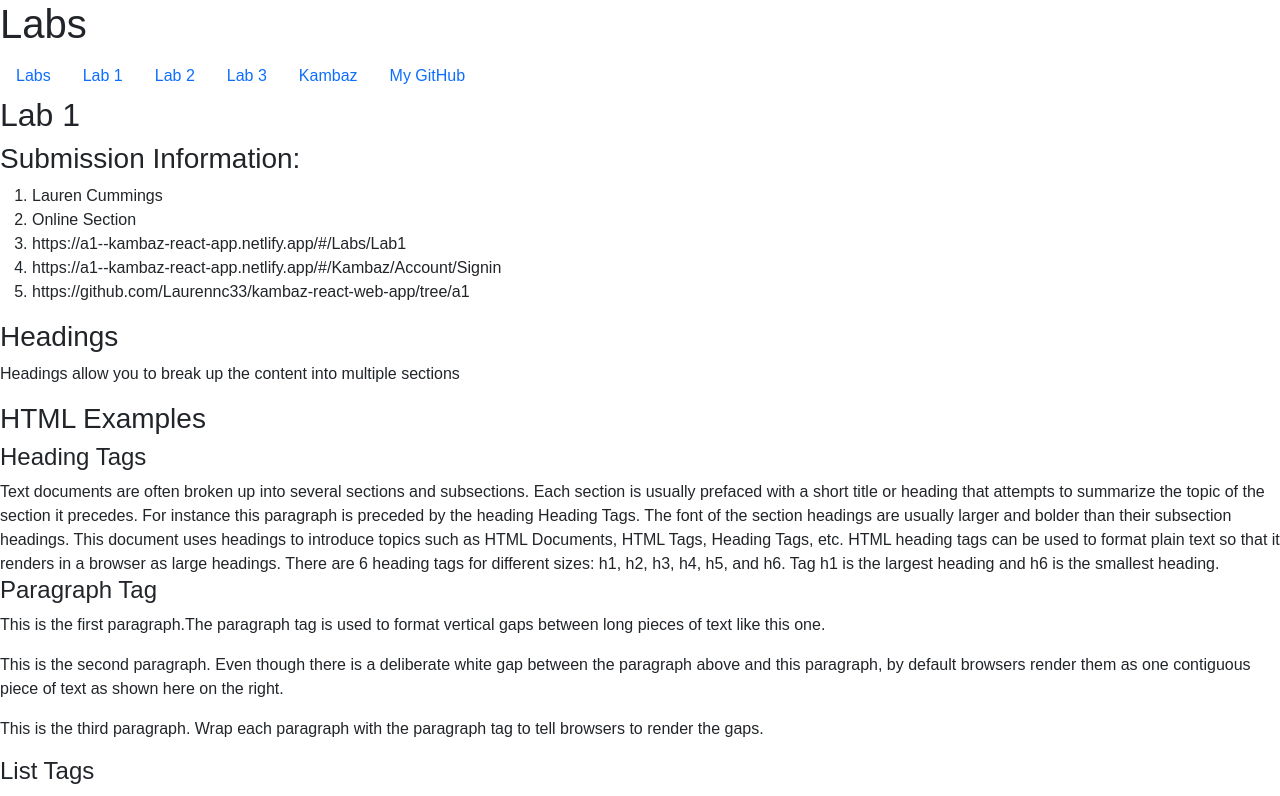
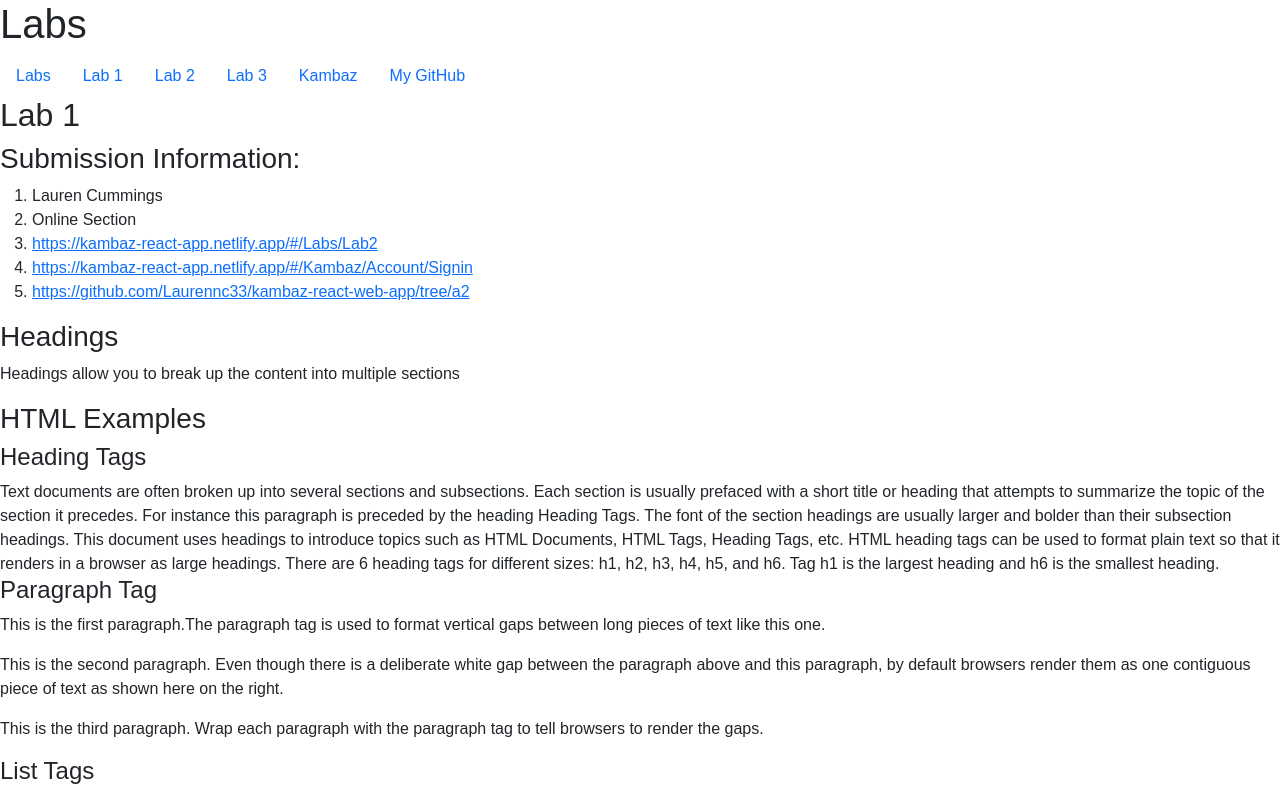
Before and after one commit to Laurennc33/kambaz-react-web-app, a React (Vite) app: page /#/Labs/Lab1 in a window 1280 px wide. Shown: the top 796 px of the page. Built offline with nearby package versions, Linux system fonts and the light colour scheme.

Commit message:
added links

```diff
--- a/src/labs/lab1/index.tsx
+++ b/src/labs/lab1/index.tsx
@@ -5,13 +5,14 @@ export default function Lab1() {
         <div id="wd-lists">
         <h3>Submission Information:</h3>
         <ol id="wd-pancakes">
-            <li>Lauren Cummings</li>
-            <li>Online Section</li>
-            <li>https://a1--kambaz-react-app.netlify.app/#/Labs/Lab1</li>
-            <li>https://a1--kambaz-react-app.netlify.app/#/Kambaz/Account/Signin</li>
-            <li>https://github.com/Laurennc33/kambaz-react-web-app/tree/a1</li>
+          <li>Lauren Cummings</li>
+          <li>Online Section</li>
+          <li><a href="https://kambaz-react-app.netlify.app/#/Labs/Lab2" target="_blank" rel="noopener noreferrer">https://kambaz-react-app.netlify.app/#/Labs/Lab2</a></li>
+          <li><a href="https://kambaz-react-app.netlify.app/#/Kambaz/Account/Signin" target="_blank" rel="noopener noreferrer">https://kambaz-react-app.netlify.app/#/Kambaz/Account/Signin</a></li>
+          <li><a href="https://github.com/Laurennc33/kambaz-react-web-app/tree/a2" target="_blank" rel="noopener noreferrer">https://github.com/Laurennc33/kambaz-react-web-app/tree/a2</a></li>
         </ol>
         </div>
+
 
         <h3>Headings</h3>
         <p>Headings allow you to break up the content into multiple sections</p>
```
